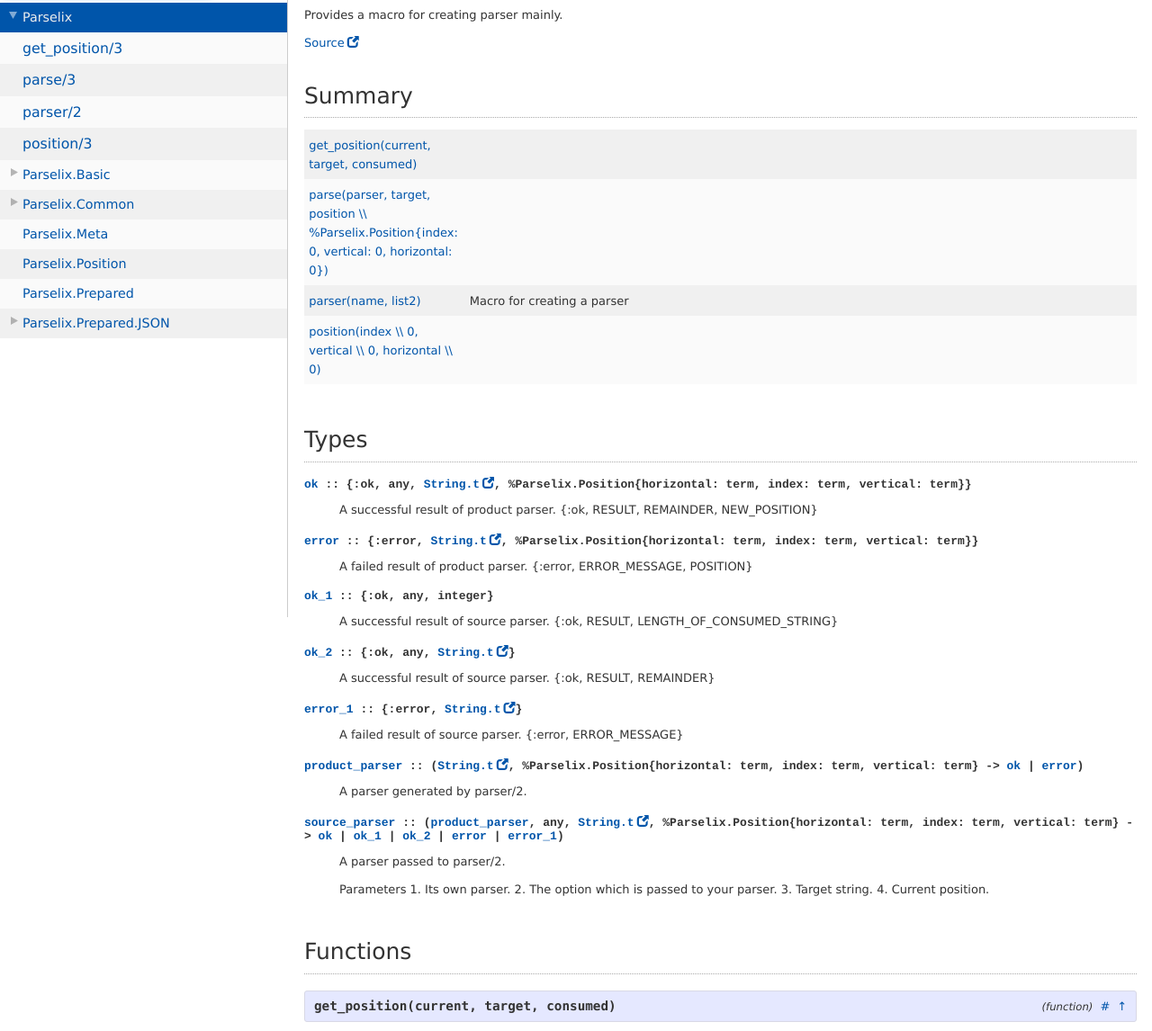
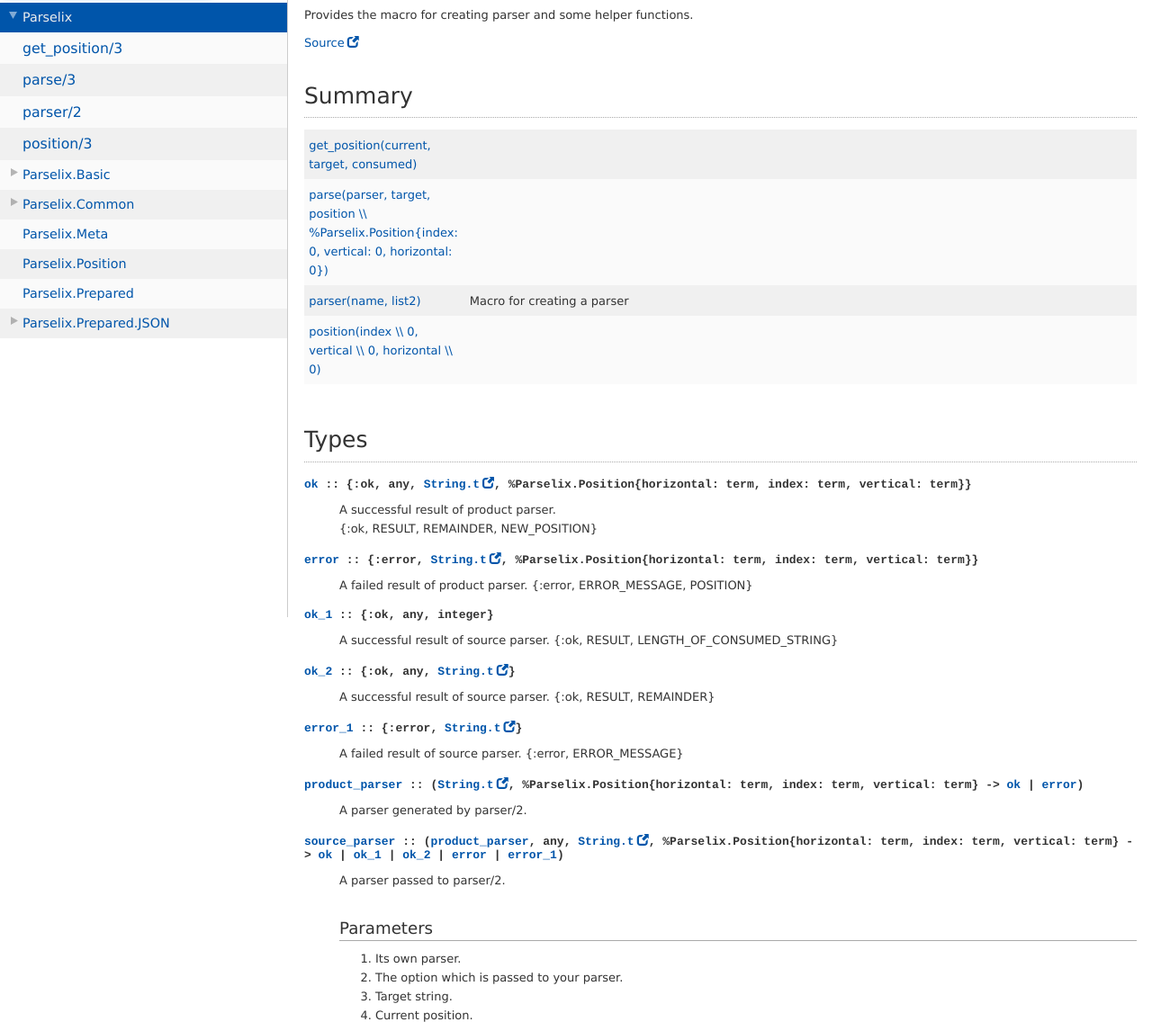
Before and after one commit to ryo33/Parselix, a plain HTML site: page Parselix.html in a window 1280 px wide. Shown: the part 114-1260 px from the top of the page at 90% size. Drawn offline with nearby package versions, Linux system fonts and the light colour scheme.

Commit message:
Update docs

```diff
--- a/Parselix.html
+++ b/Parselix.html
@@ -104,7 +104,7 @@
 
 
         <section id="moduledoc" class="docstring">
-          <p>Provides a macro for creating parser mainly.</p>
+          <p>Provides the macro for creating parser and some helper functions.</p>
 
         </section>
 
@@ -147,7 +147,8 @@
     <a href="#t:ok/0">ok</a> :: {:ok, any, <a href="http://elixir-lang.org/docs/stable/elixir/String.html#t:t/0">String.t</a>, %Parselix.Position{horizontal: term, index: term, vertical: term}}
   </p>
 
-      <div class="typespec_doc"><p>A successful result of product parser. {:ok, RESULT, REMAINDER, NEW_POSITION}</p>
+      <div class="typespec_doc"><p>A successful result of product parser.<br />
+{:ok, RESULT, REMAINDER, NEW_POSITION}</p>
 </div>
 
 </div>
@@ -202,7 +203,13 @@
   </p>
 
       <div class="typespec_doc"><p>A parser passed to parser/2.</p>
-<p>Parameters 1. Its own parser. 2. The option which is passed to your parser. 3. Target string. 4. Current position.</p>
+<h2 id="parameters">Parameters</h2>
+<ol style="list-style-type: decimal">
+<li>Its own parser.</li>
+<li>The option which is passed to your parser.</li>
+<li>Target string.</li>
+<li>Current position.</li>
+</ol>
 </div>
 
 </div>
```
Also changed, not shown: index.html (+1 -1 lines), overview.html (+1 -1 lines).
